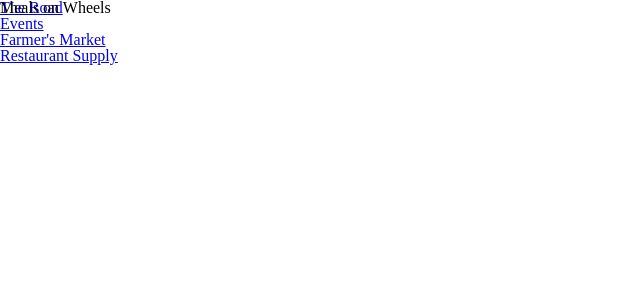
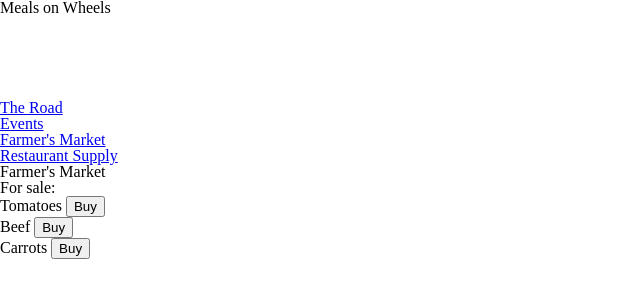
Before and after one commit to nmodi/meals-on-wheels, a React app: page / in a window 1280 px wide. Shown: the top 300 px of the page, without its empty margins (0-640 px from the left). Built offline with nearby package versions, Linux system fonts and the light colour scheme; the HTML template or start-up script is replaced by a standard one.

Commit message:
Added more components

```diff
--- a/package.json
+++ b/package.json
@@ -37,7 +37,9 @@
     "html-webpack-plugin": "^2.24.0",
     "react": "^16.2.0",
     "react-dom": "^16.2.0",
+    "react-helmet": "^5.2.0",
     "react-redux": "^5.0.6",
+    "react-saga": "^0.2.6",
     "redux": "^3.7.2",
     "sass-loader": "^4.1.1",
     "styled-components": "^3.0.2",
--- /dev/null
+++ b/src/components/Section.jsx
@@ -0,0 +1,8 @@
+import React from 'react';
+import styled from 'styled-components';
+
+const Section = styled.section`
+
+`;
+
+export default Section;
--- a/src/components/NavLink.jsx
+++ b/src/components/Subtitle.jsx
@@ -1,8 +1,8 @@
 import React from 'react';
 import styled from 'styled-components';
 
-const NavLink = styled.a`
+const Subtitle = styled.h2`
     display: block;
 `;
 
-export default NavLink;
+export default Subtitle;
--- a/src/containers/App.jsx
+++ /dev/null
@@ -1,24 +0,0 @@
-import React from 'react';
-
-import PageHeader from './PageHeader';
-import Nav from './Nav';
-
-import '../assets/css/reset.scss';
-
-
-export default class App extends React.Component {
-    render() {
-        return (
-            <div>
-                <PageHeader />
-                <Nav />
-
-
-                {/**
-                * children component should go here
-                */}
-            </div>
-        );
-    }
-
-}
--- /dev/null
+++ b/src/containers/MarketSection.jsx
@@ -0,0 +1,21 @@
+import React from 'react';
+import styled from 'styled-components';
+
+import Section from '../components/Section';
+import Subtitle from '../components/Subtitle';
+
+const MarketSection = props => {
+    return (
+        <Section>
+            <Subtitle>Farmer's Market</Subtitle>
+            <p>For sale:</p>
+            <ul>
+                <li>Tomatoes <button>Buy</button></li>
+                <li>Beef <button>Buy</button></li>
+                <li>Carrots <button>Buy</button></li>
+            </ul>
+        </Section>
+    );
+};
+
+export default MarketSection;
--- a/src/containers/Nav.jsx
+++ b/src/containers/NavBar.jsx
@@ -1,16 +1,21 @@
 import React from 'react';
+import styled from 'styled-components';
 
-import NavLink from '../components/NavLink';
+const NavLink = styled.a`
+    display: block;
+`;
 
-const Nav = (props) => {
+const Nav = styled.nav``;
+
+const NavBar = (props) => {
     return (
-        <nav>
+        <Nav>
             <NavLink href="#link">The Road</NavLink>
             <NavLink href="#link">Events</NavLink>
             <NavLink href="#link">Farmer's Market</NavLink>
             <NavLink href="#link">Restaurant Supply</NavLink>
-        </nav>
+        </Nav>
     );
 }
 
-export default Nav;
+export default NavBar;
--- a/src/index.jsx
+++ b/src/index.jsx
@@ -1,6 +1,37 @@
 import React from 'react';
 import ReactDOM from 'react-dom';
-import App from './containers/App';
+import styled from 'styled-components';
+import {Helmet} from 'react-helmet';
+
+import PageHeader from './containers/PageHeader';
+import NavBar from './containers/NavBar';
+import MarketSection from './containers/MarketSection'
+
+import './assets/css/reset.scss';
+
+const Main = styled.main`
+    margin-top: 100px;
+`;
+
+const App = props => {
+    return (
+        <div>
+            <Helmet>
+                <title>Meals on Wheels</title>
+            </Helmet>
+            <PageHeader />
+
+            <Main>
+                <NavBar />
+                <MarketSection />
+
+                {/**
+                * children component should go here
+                */}
+            </Main>
+        </div>
+    );
+}
 
 ReactDOM.render(
     <App />,
```
Also changed, not shown: src/redux/configureStore.js (added, +12 -0 lines), src/redux/reducers/combineReducers.js (added, +8 -0 lines), src/redux/reducers/truckReducer.js (added).
